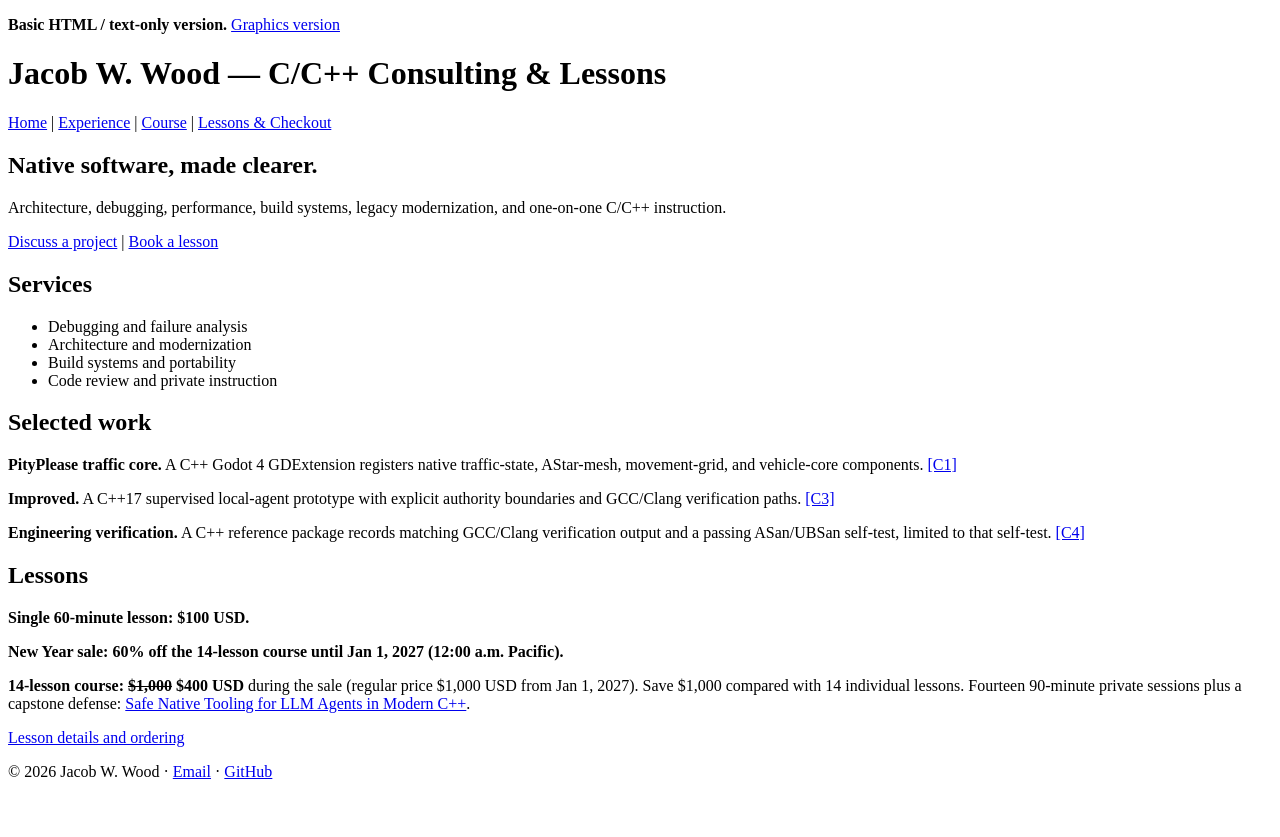
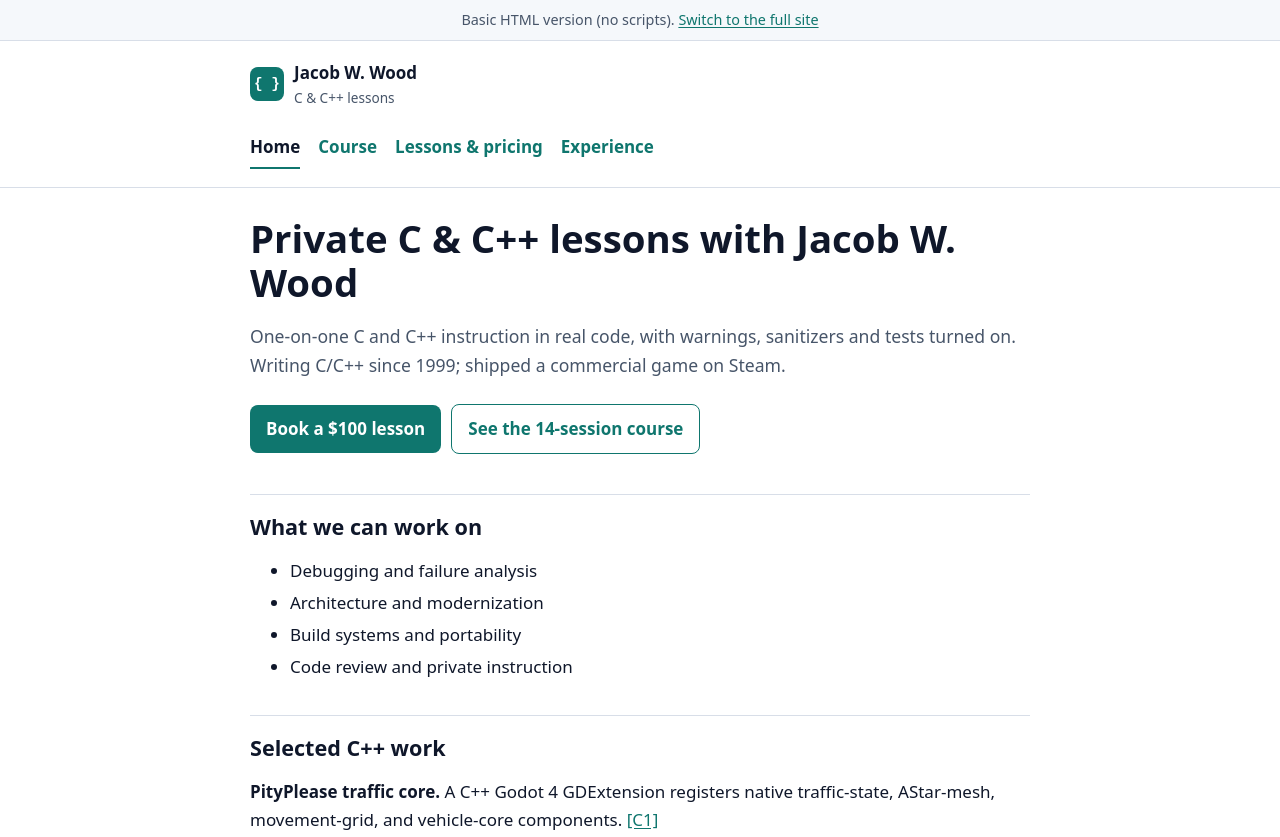
Before and after one commit to tsrnc2/tsrnc2, a plain HTML site: page basic/index.html in a window 1280 px wide. Shown: the top 837 px of the page. Before the commit the page ends 800 px from the top, so only its background shows below. Drawn offline with Linux system fonts and the light colour scheme.

Commit message:
Redesign basic/ HTML pages to match pro site: shared basic.css (light/dark, print), brand header, nav with aria-current, skip link, sale callout, threat-model caveat callout, contact section; consistent email casing; improved basic home title/description

```diff
--- /dev/null
+++ b/basic/basic.css
@@ -0,0 +1,31 @@
+/* Basic HTML view: lightweight, print-friendly, no JS required. */
+:root{--ink:#0f172a;--muted:#475569;--line:#d8dee8;--accent:#0f766e;--bg:#fff;--soft:#f5f8fb}
+*{box-sizing:border-box}html{-webkit-text-size-adjust:100%}
+body{margin:0;background:var(--bg);color:var(--ink);font:17px/1.65 system-ui,-apple-system,"Segoe UI",Roboto,sans-serif}
+a{color:var(--accent);text-underline-offset:2px}a:hover{color:#115e59}
+a:focus-visible{outline:3px solid #2563eb;outline-offset:3px}
+.skip{position:absolute;left:-9999px}.skip:focus{left:12px;top:12px;background:var(--ink);color:#fff;padding:8px 12px;z-index:9}
+.view-note{margin:0;background:var(--soft);border-bottom:1px solid var(--line);padding:8px 20px;font-size:.9rem;color:var(--muted);text-align:center}
+.wrap{max-width:820px;margin:0 auto;padding:0 20px}
+header{border-bottom:1px solid var(--line)}
+.brand{display:flex;align-items:center;gap:10px;padding:18px 0 6px;text-decoration:none;color:var(--ink);font-weight:800}
+.logo{display:inline-grid;place-items:center;width:34px;height:34px;border-radius:8px;background:var(--accent);color:#fff;font:800 .9rem ui-monospace,monospace}
+.brand small{display:block;font-weight:500;color:var(--muted);font-size:.85rem}
+nav ul{list-style:none;display:flex;flex-wrap:wrap;gap:4px 18px;margin:8px 0 14px;padding:0}
+nav a{display:inline-block;padding:6px 0;font-weight:600;text-decoration:none}nav a[aria-current=page]{color:var(--ink);border-bottom:2px solid var(--accent)}
+h1{font-size:clamp(1.8rem,5vw,2.4rem);line-height:1.15;margin:28px 0 8px}
+h2{font-size:1.35rem;line-height:1.25;margin:34px 0 8px;padding-top:18px;border-top:1px solid var(--line)}
+h3{font-size:1.08rem;margin:20px 0 4px}
+.lede{font-size:1.1rem;color:var(--muted)}
+.sale{background:#ecfdf5;border:1px solid #a7f3d0;border-radius:10px;padding:12px 16px;margin:18px 0}
+.price{font-weight:800}del{color:var(--muted)}
+.cta{display:inline-block;margin:6px 10px 6px 0;padding:10px 16px;border-radius:8px;background:var(--accent);color:#fff;font-weight:700;text-decoration:none}
+.cta:hover{color:#fff;background:#115e59}.cta.alt{background:#fff;color:var(--accent);border:1px solid var(--accent)}
+code{font:.92em ui-monospace,SFMono-Regular,Menlo,monospace;background:var(--soft);padding:1px 4px;border-radius:4px;overflow-wrap:anywhere}
+li{margin:4px 0}section[id]{scroll-margin-top:12px}
+.caveat{border-left:4px solid #b45309;background:#fffbeb;padding:10px 14px}
+footer{margin-top:48px;border-top:1px solid var(--line);padding:20px 0 36px;color:var(--muted);font-size:.92rem}
+@media print{.view-note,nav,.skip{display:none}a{color:var(--ink)}}
+@media (prefers-color-scheme:dark){:root{--ink:#e7edf5;--muted:#a8b4c4;--line:#2a3646;--accent:#5eead4;--bg:#0b1220;--soft:#131c2c}
+ .logo{color:#062019}.cta{color:#062019}.cta:hover{color:#062019;background:#99f6e4}.cta.alt{background:transparent;color:var(--accent)}
+ .sale{background:#0f2a26;border-color:#155e55}.caveat{background:#2a1f0b;border-color:#d97706}a:hover{color:#99f6e4}}
--- a/basic/index.html
+++ b/basic/index.html
@@ -2,29 +2,34 @@
 <html lang="en"><head>
 <meta charset="utf-8"><meta name="viewport" content="width=device-width,initial-scale=1">
 <meta name="robots" content="noindex,follow">
-<meta name="description" content="Text-only version of Jacob W. Wood's C/C++ consulting website.">
-<title>Basic HTML | Jacob W. Wood C/C++ Consulting</title>
+<meta name="description" content="Basic HTML version: private C and C++ lessons with Jacob W. Wood. $100 one-hour lessons and a 14-session Modern C++ course.">
+<title>C &amp; C++ Lessons (Basic HTML) | Jacob W. Wood</title>
 <link rel="canonical" href="https://jacob-wood-cpp-consulting.onrender.com/">
+<meta name="theme-color" content="#0f766e">
+<link rel="icon" href="../favicon.svg" type="image/svg+xml">
+<link rel="stylesheet" href="basic.css">
 <link rel="alternate" href="../index.html" title="Graphics version">
 </head><body>
-<p><strong>Basic HTML / text-only version.</strong> <a href="../index.html">Graphics version</a></p>
-<header><h1>Jacob W. Wood — C/C++ Consulting &amp; Lessons</h1>
-<nav><a href="index.html">Home</a> | <a href="experience.html">Experience</a> | <a href="course.html">Course</a> | <a href="checkout.html">Lessons &amp; Checkout</a></nav></header>
-<main>
-<h2>Native software, made clearer.</h2>
-<p>Architecture, debugging, performance, build systems, legacy modernization, and one-on-one C/C++ instruction.</p>
-<p><a href="mailto:Jacob.w.wood.cs@gmail.com?subject=C%2FC%2B%2B%20consulting%20inquiry">Discuss a project</a> | <a href="checkout.html">Book a lesson</a></p>
-<h2>Services</h2>
+<a class="skip" href="#main">Skip to content</a>
+<p class="view-note">Basic HTML version (no scripts). <a href="../index.html">Switch to the full site</a></p>
+<header><div class="wrap"><a class="brand" href="index.html"><span class="logo" aria-hidden="true">{ }</span><span>Jacob W. Wood<small>C &amp; C++ lessons</small></span></a>
+<nav aria-label="Primary"><ul><li><a href="index.html" aria-current="page">Home</a></li><li><a href="course.html">Course</a></li><li><a href="checkout.html">Lessons &amp; pricing</a></li><li><a href="experience.html">Experience</a></li></ul></nav></div></header>
+<main id="main" class="wrap">
+<h1>Private C &amp; C++ lessons with Jacob W. Wood</h1>
+<p class="lede">One-on-one C and C++ instruction in real code, with warnings, sanitizers and tests turned on. Writing C/C++ since 1999; shipped a commercial game on Steam.</p>
+<p><a class="cta" href="checkout.html">Book a $100 lesson</a><a class="cta alt" href="course.html">See the 14-session course</a></p>
+<h2>What we can work on</h2>
 <ul><li>Debugging and failure analysis</li><li>Architecture and modernization</li><li>Build systems and portability</li><li>Code review and private instruction</li></ul>
-<h2>Selected work</h2>
+<h2>Selected C++ work</h2>
 <p><strong>PityPlease traffic core.</strong> A C++ Godot 4 GDExtension registers native traffic-state, AStar-mesh, movement-grid, and vehicle-core components. <a href="experience.html#c1">[C1]</a></p>
 <p><strong>Improved.</strong> A C++17 supervised local-agent prototype with explicit authority boundaries and GCC/Clang verification paths. <a href="experience.html#c3">[C3]</a></p>
 <p><strong>Engineering verification.</strong> A C++ reference package records matching GCC/Clang verification output and a passing ASan/UBSan self-test, limited to that self-test. <a href="experience.html#c4">[C4]</a></p>
 <h2>Lessons</h2>
 <p><strong>Single 60-minute lesson: $100 USD.</strong></p>
-<p><strong>New Year sale: 60% off the 14-lesson course until Jan 1, 2027 (12:00 a.m. Pacific).</strong></p>
+<p class="sale"><strong>New Year sale: 60% off the 14-lesson course until Jan 1, 2027 (12:00 a.m. Pacific).</strong></p>
 <p><strong>14-lesson course: <del>$1,000</del> $400 USD</strong> during the sale (regular price $1,000 USD from Jan 1, 2027). Save $1,000 compared with 14 individual lessons. Fourteen 90-minute private sessions plus a capstone defense: <a href="course.html">Safe Native Tooling for LLM Agents in Modern C++</a>.</p>
 <p><a href="checkout.html">Lesson details and ordering</a></p>
+<h2>Contact</h2><p>Email <a href="mailto:Jacob.W.Wood.cs@gmail.com?subject=C%2FC%2B%2B%20lesson%20inquiry">Jacob.W.Wood.cs@gmail.com</a> with what you want to learn and your time zone.</p>
 </main>
-<footer><p>© 2026 Jacob W. Wood · <a href="mailto:Jacob.w.wood.cs@gmail.com">Email</a> · <a href="https://github.com/tsrnc2">GitHub</a></p></footer>
+<footer><div class="wrap"><p>© 2026 Jacob W. Wood · <a href="mailto:Jacob.W.Wood.cs@gmail.com">Email</a> · <a href="https://github.com/tsrnc2">GitHub</a> · <a href="https://www.linkedin.com/in/jacobwwoodcpp/">LinkedIn</a></p><p>Private lessons are online. Prices in USD.</p></div></footer>
 </body></html>
```
Also changed, not shown: basic/checkout.html (+13 -8 lines), basic/course.html (+13 -8 lines), basic/experience.html (+10 -5 lines).
